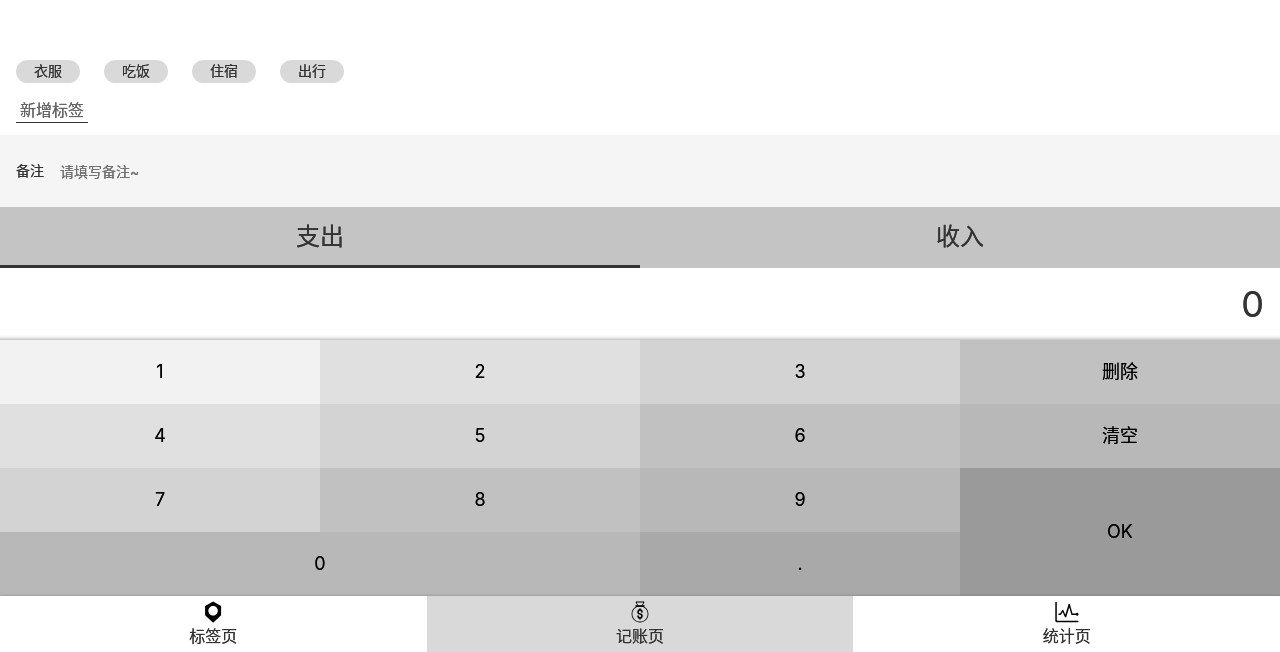
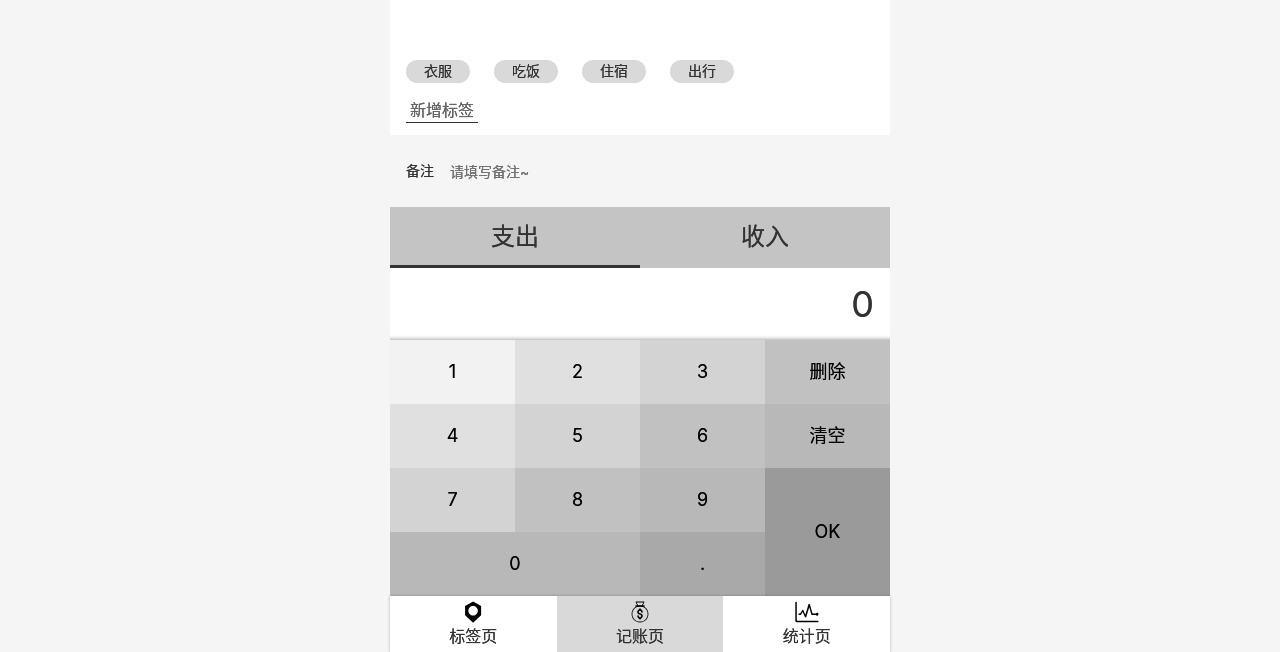
Before and after one commit to cajohan/savemoney-react, a React app: page /label#/money in a window 1280 px wide. Shown: the part 148-800 px from the top of the page. Built offline with nearby package versions, Linux system fonts and the light colour scheme.

Commit message:
如果是电脑打开，跳提示并且限制最宽500px

```diff
--- a/src/App.tsx
+++ b/src/App.tsx
@@ -9,6 +9,8 @@ import {Tag} from './views/Tag';
 
 const AppWrapper = styled.div`
   color: #333;
+  max-width: 500px;
+  margin: 0 auto;
 `;
 
 function App() {
--- a/src/index.tsx
+++ b/src/index.tsx
@@ -4,8 +4,10 @@ import App from './App';
 import 'index.scss'
 
 ReactDOM.render(
-
     <App />
   ,
   document.getElementById('root')
 );
+if (document.documentElement.clientWidth > 500) {
+  window.alert('请使用手机打开本页面，以保证浏览效果');
+}
```
